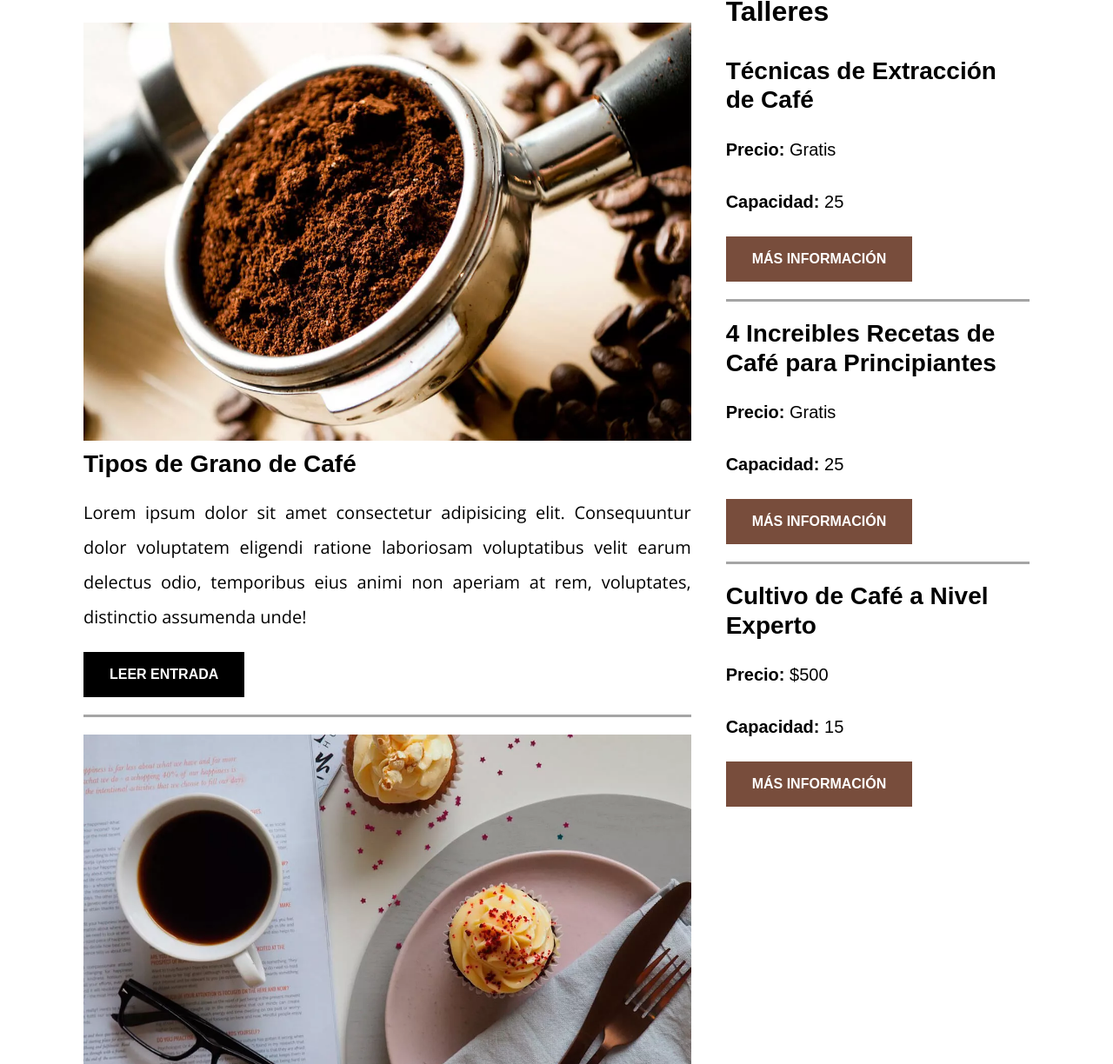
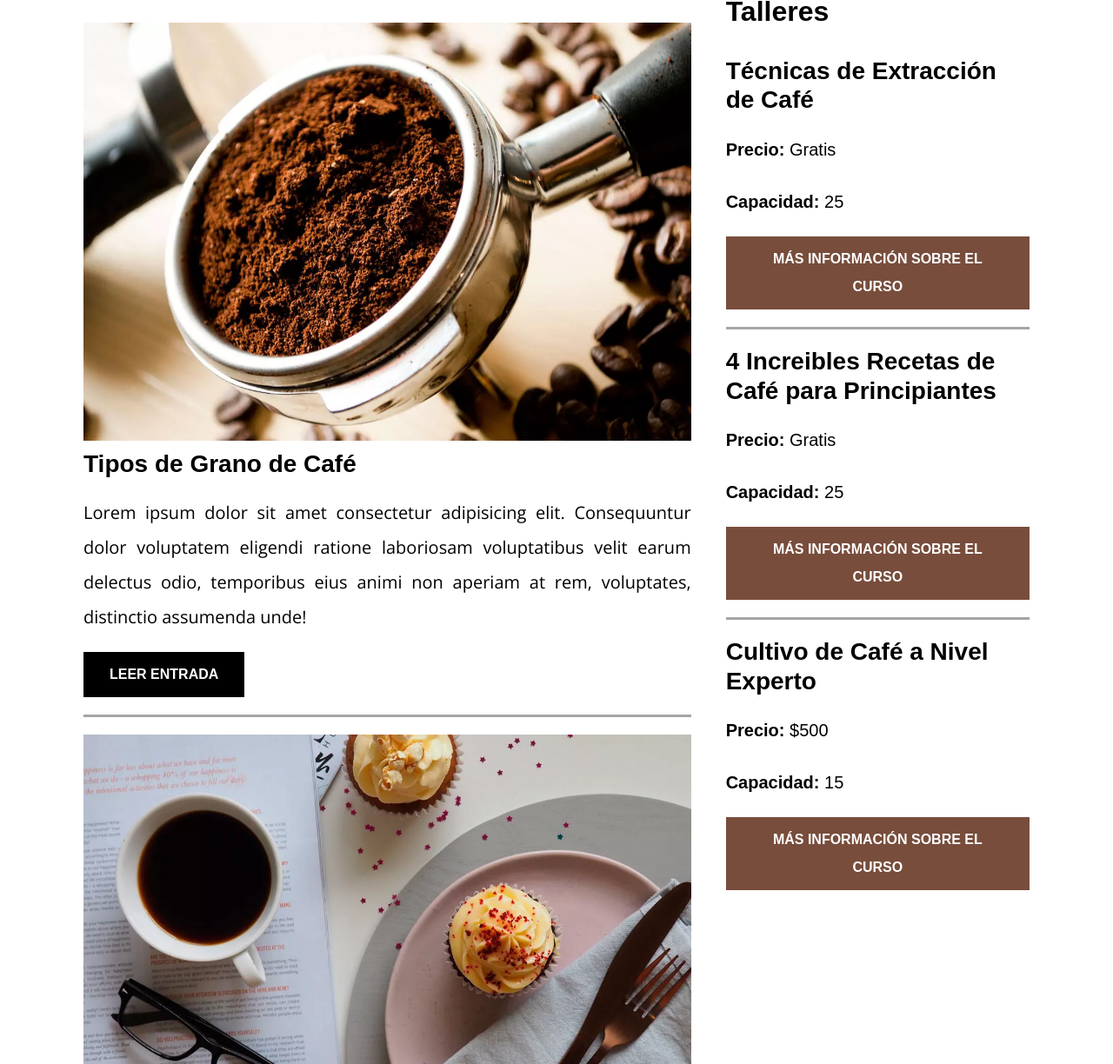
Before and after one commit to EnriqueIsra/Blog_Cafe, a plain HTML site: page index.html in a window 1280 px wide. Shown: the part 676-1900 px from the top of the page at 87% size. Drawn offline with nearby package versions, Linux system fonts and the light colour scheme.

Commit message:
etiquetas meta v101

```diff
--- a/index.html
+++ b/index.html
@@ -5,6 +5,7 @@
   <meta charset="UTF-8" />
   <meta http-equiv="X-UA-Compatible" content="IE=edge" />
   <meta name="viewport" content="width=device-width, initial-scale=1.0" />
+  <meta name="description" content="página web de blog de café">
 
   <!-- Prefetch para cargar con antelación lap página más visitada -->
   <link rel="prefetch" href="nosotros.html" as="document">
@@ -131,7 +132,7 @@
           <p class="widget-curso__label">Capacidad:
             <span class="widget-curso__info">25</span>
           </p>
-          <a href="entrada.html" class="boton boton--secundario">más información</a>
+          <a href="entrada.html" class="boton boton--secundario">más información sobre el curso</a>
         </li><!-- aqui termina un bloque de un curso -->
 
         <li class="widget-curso">
@@ -142,7 +143,7 @@
           <p class="widget-curso__label">Capacidad:
             <span class="widget-curso__info">25</span>
           </p>
-          <a href="entrada.html" class="boton boton--secundario">Más Información</a>
+          <a href="entrada.html" class="boton boton--secundario">Más Información sobre el curso</a>
         </li><!-- aqui termina un bloque de un curso -->
 
         <li class="widget-curso">
@@ -153,7 +154,7 @@
           <p class="widget-curso__label">Capacidad:
             <span class="widget-curso__info">15</span>
           </p>
-          <a href="entrada.html" class="boton boton--secundario">Más Información</a>
+          <a href="entrada.html" class="boton boton--secundario">Más Información sobre el curso</a>
         </li><!-- aqui termina un bloque de un curso -->
 
       </ul>
--- a/nosotros.html
+++ b/nosotros.html
@@ -5,6 +5,7 @@
     <meta charset="UTF-8" />
     <meta http-equiv="X-UA-Compatible" content="IE=edge" />
     <meta name="viewport" content="width=device-width, initial-scale=1.0" />
+    <meta name="description" content="página de nosotros de blog de café">
     <link rel="stylesheet" href="/css/normalize.css" />
     <link rel="preconnect" href="https://fonts.googleapis.com" />
     <link rel="preconnect" href="https://fonts.gstatic.com" crossorigin />
```
Also changed, not shown: contacto.html (+1 -0 lines), cursos.html (+1 -0 lines), entrada.html (+1 -0 lines).
